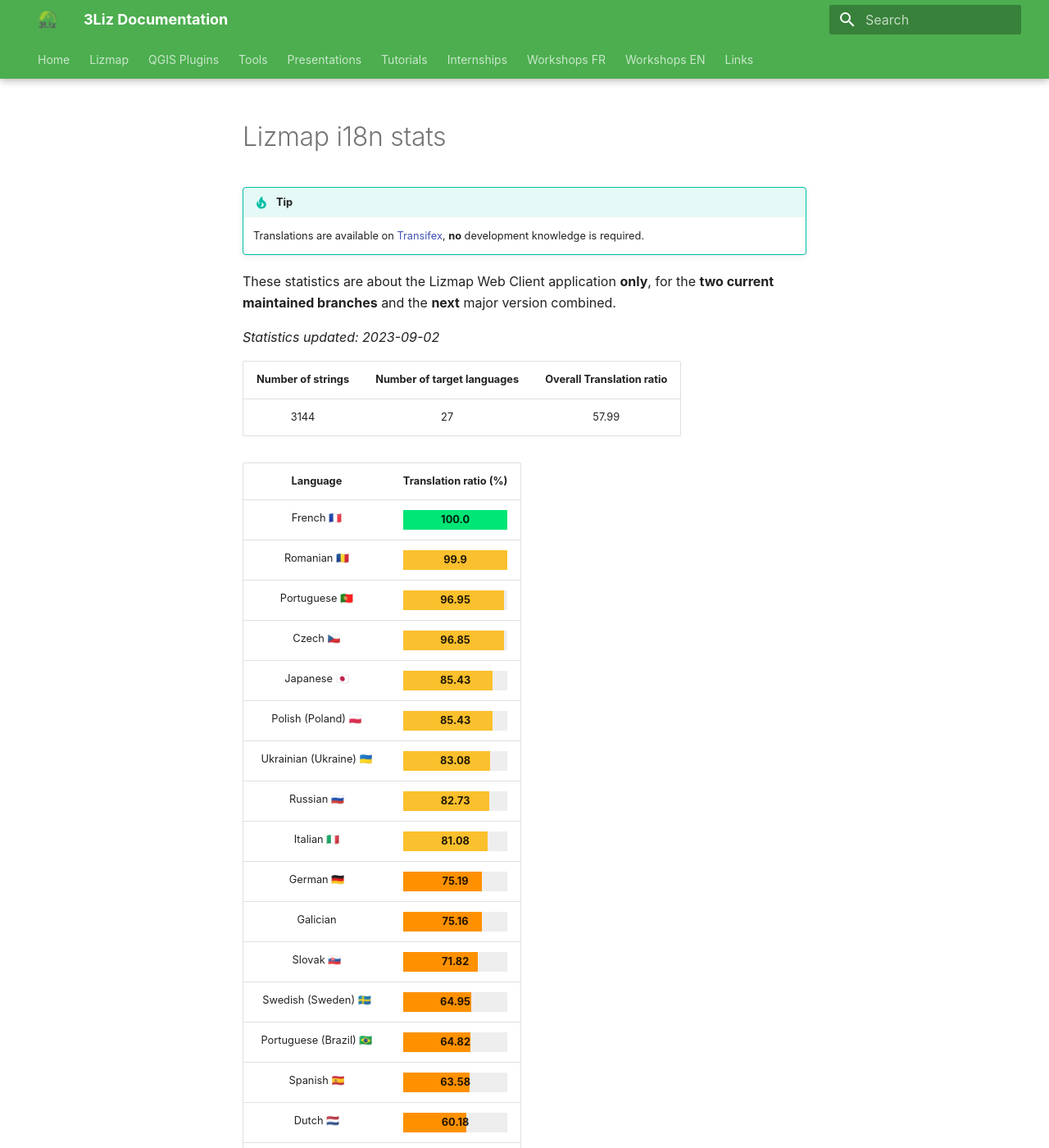
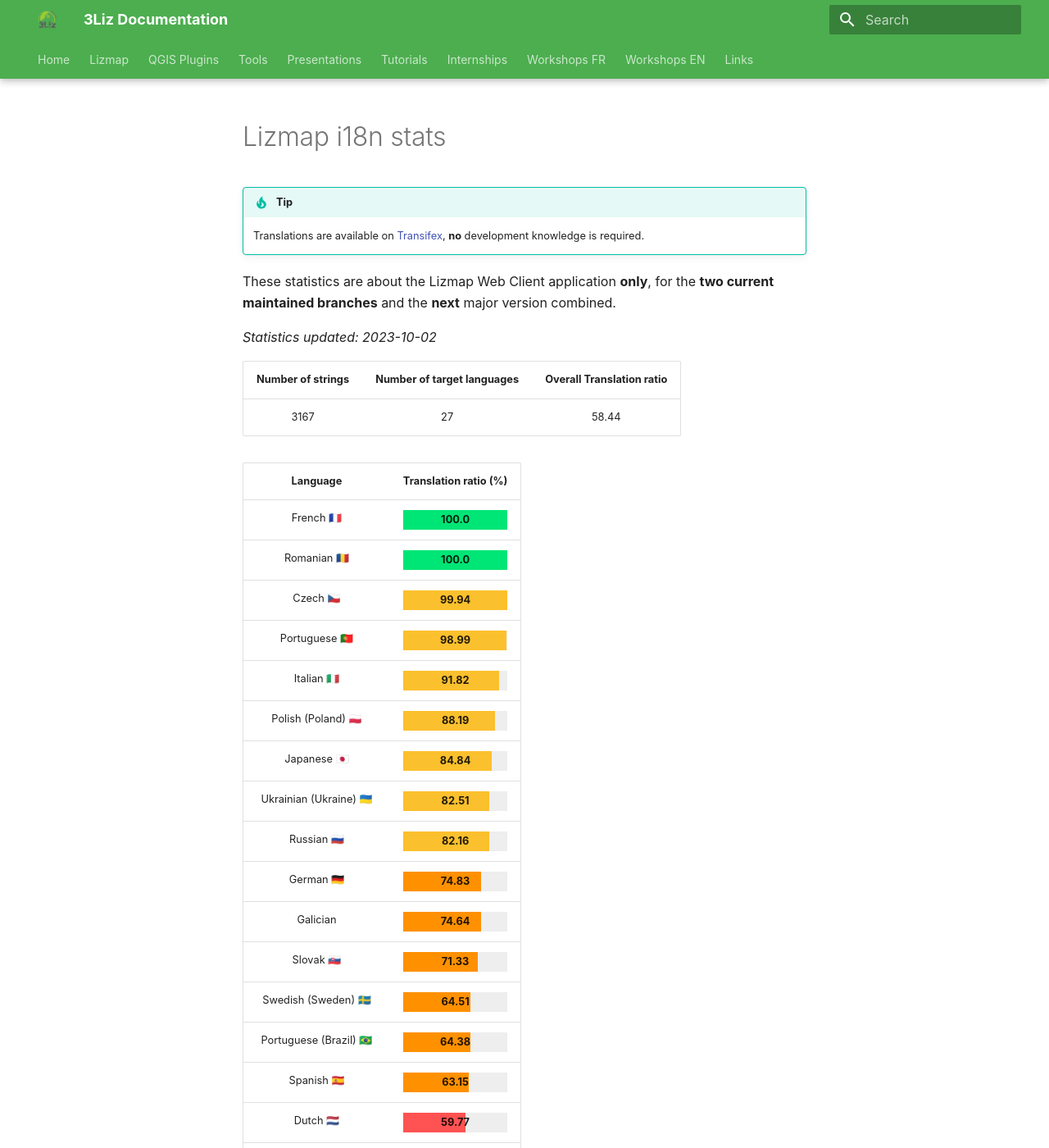
Before and after one commit to 3liz/3liz.github.io, an MkDocs documentation site: the page built from docs/lizmap-i18n-stats.md, in a window 1280 px wide and 1400 px high. Shown: the whole window at 82% size. Built offline with MkDocs 1.6.1 and Material for MkDocs 9.7.7, drawn with Linux system fonts in a browser that asks for light colours; nearby versions of some CDN libraries; some of the changed text lies outside the part shown.

Commit message:
Update statistics from Transifex Lizmap Web Client

```diff
--- a/docs/lizmap-i18n-stats.md
+++ b/docs/lizmap-i18n-stats.md
@@ -10,38 +10,38 @@
 These statistics are about the Lizmap Web Client application **only**, for the **two current
 maintained branches** and the **next** major version combined.
 
-*Statistics updated: 2023-09-02*
+*Statistics updated: 2023-10-02*
 
 | Number of strings | Number of target languages | Overall Translation ratio |
 |:-:|:-:|:-:|
-3144|27|57.99
+3167|27|58.44
 
 | Language | Translation ratio (%) |
 |:-:|:-:|
 French 🇫🇷 |[=100.0% "100.0"]|
-Romanian 🇷🇴 |[=99.9% "99.9"]|
-Portuguese 🇵🇹 |[=96.95% "96.95"]|
-Czech 🇨🇿 |[=96.85% "96.85"]|
-Japanese 🇯🇵 |[=85.43% "85.43"]|
-Polish (Poland) 🇵🇱 |[=85.43% "85.43"]|
-Ukrainian (Ukraine) 🇺🇦 |[=83.08% "83.08"]|
-Russian 🇷🇺 |[=82.73% "82.73"]|
-Italian 🇮🇹 |[=81.08% "81.08"]|
-German 🇩🇪 |[=75.19% "75.19"]|
-Galician  |[=75.16% "75.16"]|
-Slovak 🇸🇰 |[=71.82% "71.82"]|
-Swedish (Sweden) 🇸🇪 |[=64.95% "64.95"]|
-Portuguese (Brazil) 🇧🇷 |[=64.82% "64.82"]|
-Spanish 🇪🇸 |[=63.58% "63.58"]|
-Dutch 🇳🇱 |[=60.18% "60.18"]|
-Hungarian (Hungary) 🇭🇺 |[=56.49% "56.49"]|
-Finnish 🇫🇮 |[=52.19% "52.19"]|
-Slovenian 🇸🇮 |[=43.92% "43.92"]|
-Basque  |[=37.09% "37.09"]|
-Greek 🇬🇷 |[=30.12% "30.12"]|
-Bulgarian 🇧🇬 |[=27.64% "27.64"]|
-Norwegian 🇳🇴 |[=18.67% "18.67"]|
-Spanish (Argentina) 🇦🇷 |[=6.46% "6.46"]|
-Indonesian 🇮🇩 |[=4.77% "4.77"]|
-Serbian (Cyrillic) 🇷🇸 |[=1.3% "1.3"]|
+Romanian 🇷🇴 |[=100.0% "100.0"]|
+Czech 🇨🇿 |[=99.94% "99.94"]|
+Portuguese 🇵🇹 |[=98.99% "98.99"]|
+Italian 🇮🇹 |[=91.82% "91.82"]|
+Polish (Poland) 🇵🇱 |[=88.19% "88.19"]|
+Japanese 🇯🇵 |[=84.84% "84.84"]|
+Ukrainian (Ukraine) 🇺🇦 |[=82.51% "82.51"]|
+Russian 🇷🇺 |[=82.16% "82.16"]|
+German 🇩🇪 |[=74.83% "74.83"]|
+Galician  |[=74.64% "74.64"]|
+Slovak 🇸🇰 |[=71.33% "71.33"]|
+Swedish (Sweden) 🇸🇪 |[=64.51% "64.51"]|
+Portuguese (Brazil) 🇧🇷 |[=64.38% "64.38"]|
+Spanish 🇪🇸 |[=63.15% "63.15"]|
+Dutch 🇳🇱 |[=59.77% "59.77"]|
+Hungarian (Hungary) 🇭🇺 |[=56.08% "56.08"]|
+Finnish 🇫🇮 |[=51.85% "51.85"]|
+Slovenian 🇸🇮 |[=43.61% "43.61"]|
+Basque  |[=36.82% "36.82"]|
+Greek 🇬🇷 |[=29.9% "29.9"]|
+Bulgarian 🇧🇬 |[=27.47% "27.47"]|
+Norwegian 🇳🇴 |[=18.53% "18.53"]|
+Spanish (Argentina) 🇦🇷 |[=6.44% "6.44"]|
+Indonesian 🇮🇩 |[=4.74% "4.74"]|
+Serbian (Cyrillic) 🇷🇸 |[=1.33% "1.33"]|
 Vietnamese (Viet Nam)  |[=0.0% "0.0"]|
```
